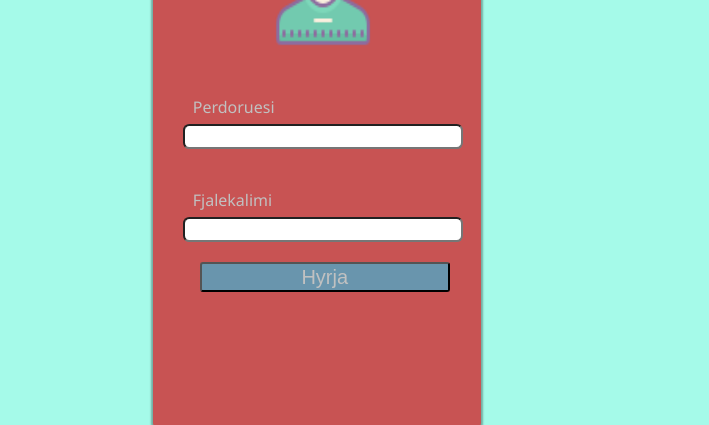
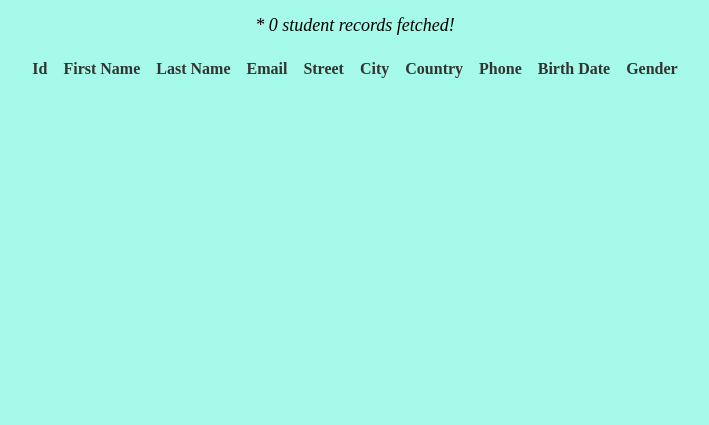
Before and after one commit to redonosmanollaj/PI_1819_Gr31, a PHP site: page /fetchStudentData.php in a window 1280 px wide. Shown: the part 254-679 px from the top of the page, without its empty margins (285-994 px from the left). Run offline with PHP 8.4, Linux system fonts and the light colour scheme; data that the repository does not hold is empty; some libraries are stand-ins or nearby versions; some web fonts are replaced.

Commit message:
work work work ...

```diff
--- a/addStudent.php
+++ b/addStudent.php
@@ -362,7 +362,7 @@ if(isset($_POST['erase']) or (empty($data_missing))){
 
 <table align="center" cellspacing = "8">
 <tr><td align>
-<a href="Login.php"><input type="submit" name="go" class="redirectButton" value="View Students" /></a></td></tr>
+<a href="fetchStudentData.php"><input type="submit" name="go" class="redirectButton" value="View Students" /></a></td></tr>
 
 </table>
 
--- a/dbconfig.php
+++ b/dbconfig.php
@@ -3,7 +3,7 @@
 define("HOST","localhost");
 define("DBNAME","dbmiami");
 define("USERNAME","root");
-define("PASSWORD","lirimimeri1999#");
+define("PASSWORD","045257900");
 
 
 
--- a/fetchStudentData.php
+++ b/fetchStudentData.php
@@ -1,14 +1,4 @@
-<?php
 
-//	nese sesioni ska fillu
-if (session_status() == PHP_SESSION_NONE) {
-// fillo sesionin
-    session_start();
-}
-
-//parandalimi i qasjes direkte ne databaz pa u logirat
-if (isset($_SESSION['credentialsEntered'])) {
-?>
 
     <html>
     <head>
@@ -36,6 +26,12 @@ if (isset($_SESSION['credentialsEntered'])) {
 <?php
 // konektimi me databaz
 require_once('dbconfig.php');
+
+require_once('dbconfig.php');
+$conn = mysqli_connect(HOST,USERNAME,PASSWORD,DBNAME);
+if(!$conn){
+    die("Connection failed".mysqli_connect_error);
+}
 
 //	fshrija e te dhenes specifike nga databaza kur te klikohet butoni
 
@@ -72,8 +68,8 @@ if (isset($_POST['student_id'])) {
 <?php
 
 //	Krijimi i queryt per databaz
-$query = "SELECT first_name, last_name, gender, email, street_name, city,
-phone,d_day, d_month, d_year, student_id FROM students ORDER BY last_name, first_name";
+$query = "SELECT first_name, last_name, email, street_name, city,country,
+phone,d_day, d_month, d_year,gender, student_id FROM students ORDER BY student_id,first_name, last_name";
 
 // Marrja e pergjigjes nga databaza duke derguar lidhjen dhe queryn
 $response = @mysqli_query($conn, $query);
@@ -87,26 +83,31 @@ if($response){
 
     echo '<table class = "studentinfo" align="center" cellpadding="8">
 
-    <tr><td align="left"><font face = "Architects Daughter" size="3"><b>Last Name</b></font></td>
+    <tr><td align="left"><font face = "Architects Daughter" size="3"><b>Id</b></font></td>
     <td align="left"><font face = "Architects Daughter" size="3"><b>First Name</b></font></td>
-    <td align="left"><font face = "Architects Daughter" size="3"><b>Gender</b></font></td>
+    <td align="left"><font face = "Architects Daughter" size="3"><b>Last Name</b></font></td>
     <td align="left"><font face = "Architects Daughter" size="3"><b>Email</b></font></td>
     <td align="left"><font face = "Architects Daughter" size="3"><b>Street</b></font></td>
     <td align="left"><font face = "Architects Daughter" size="3"><b>City</b></font></td>
+    <td align="left"><font face = "Architects Daughter" size="3"><b>Country</b></font></td>
     <td align="left"><font face = "Architects Daughter" size="3"><b>Phone</b></font></td>
-    <td align="left"><font face = "Architects Daughter" size="3"><b>Birth Date</b></font></td>';
+    <td align="left"><font face = "Architects Daughter" size="3"><b>Birth Date</b></font></td>
+    <td align="left"><font face = "Architects Daughter" size="3"><b>Gender</b></font></td>';
+
 
     // Kthe nje rresht te te dhenave nga query derisa t'mos ket te dhena tjera
     while($row = mysqli_fetch_array($response)){
         echo '<tr><td align="left">' .
+        $row['student_id'] . '</td><td align="left">' .
+        $row['first_name'] . '</td><td align="left">' .
         $row['last_name'] . '</td><td align="left">' .
-        $row['first_name'] . '</td><td align="left">' .
-        $row['gender'] . '</td><td align="left">' .
         $row['email'] . '</td><td align="left">' .
         $row['street_name'] . '</td><td align="left">' .
         $row['city'] . '</td><td align="left">' .
+        $row['country'] . '</td><td align="left">' .
         $row['phone'] . '</td><td align="left">' .
         $row['d_month'] ." ".$row['d_day'] .", ".$row['d_year'] .'</td><td align="left">';
+        $row['gender'] . '</td><td align="left">';
         ?>
 
         <!-- eventat ne form qendrojn ne faqe -->
@@ -130,13 +131,6 @@ else {
 
 // mbyllja e konektimit me databaz
 mysqli_close($conn);
-}
-//	nese var e sesionit nuk vendoset
-else
-{
-	//	useri/admini duhet mu logirat per me kqyr databazen
-	require_once('Login.php');
-}
 ?>
 </body>
 </html>
```
